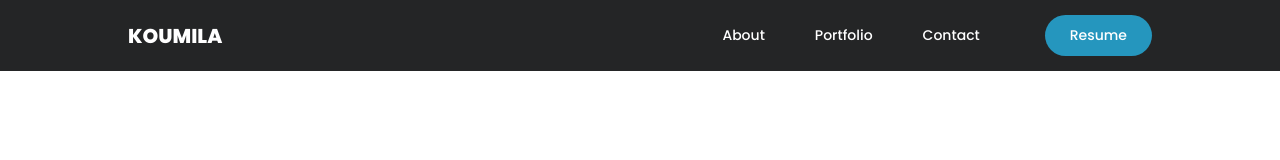
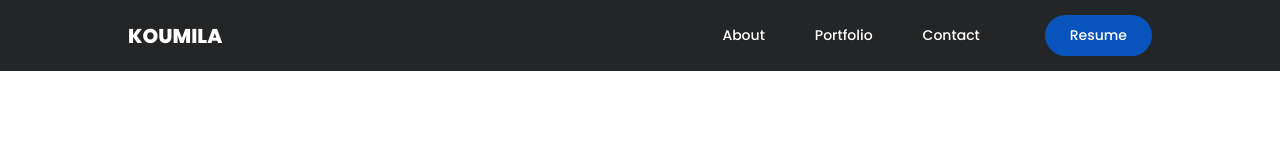
Before and after one commit to cefdev/Portfolio, a website: page index.html in a window 1280 px wide. Drawn offline with Linux system fonts and the light colour scheme.

Commit message:
Changing Tertiary Color's value

```diff
--- a/sass/abstracts/_variables.scss
+++ b/sass/abstracts/_variables.scss
@@ -1,5 +1,5 @@
 // COLORS
 $color-primary: #000000;
 $color-secondary: #242526;
-$color-tertiary: #2596be;
+$color-tertiary: #0854bc;
 $color-white: #ffffff;
```
Also changed, not shown: css/style.css.
